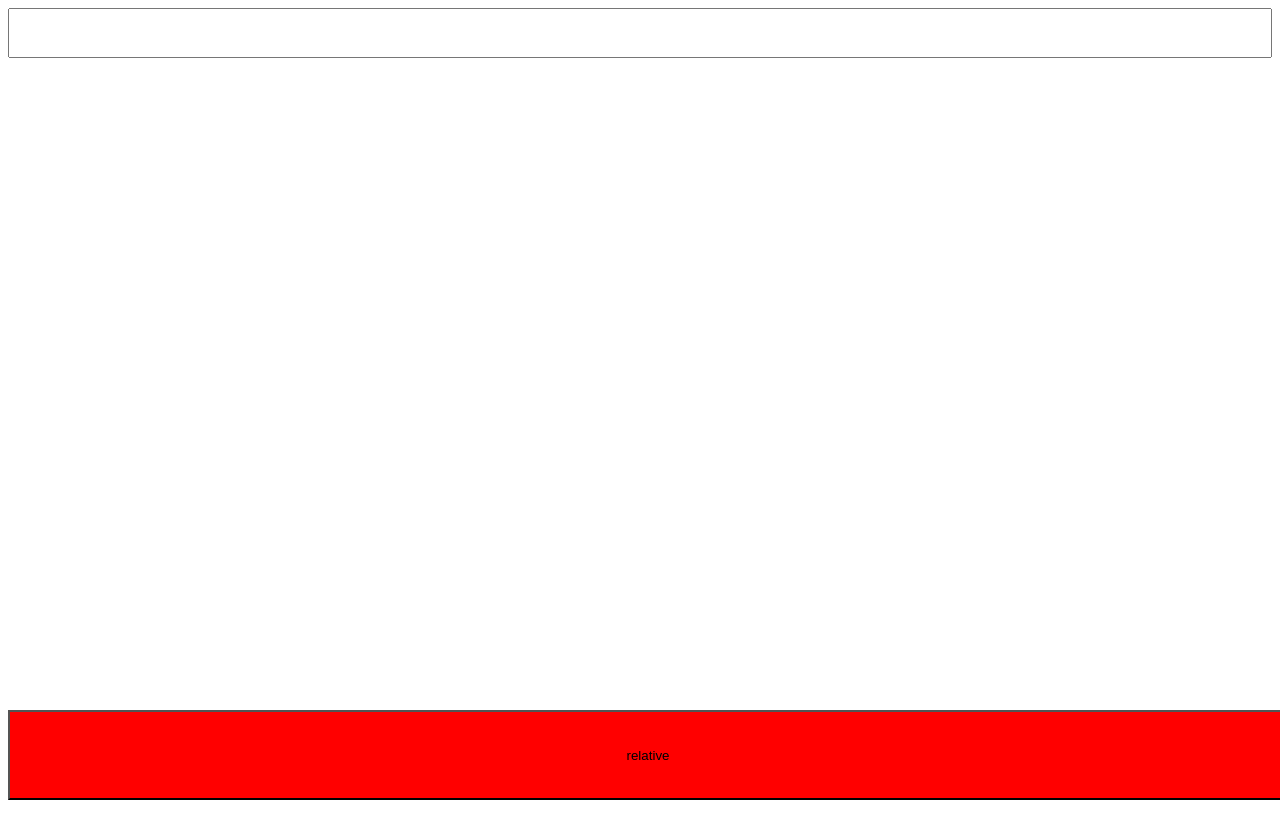
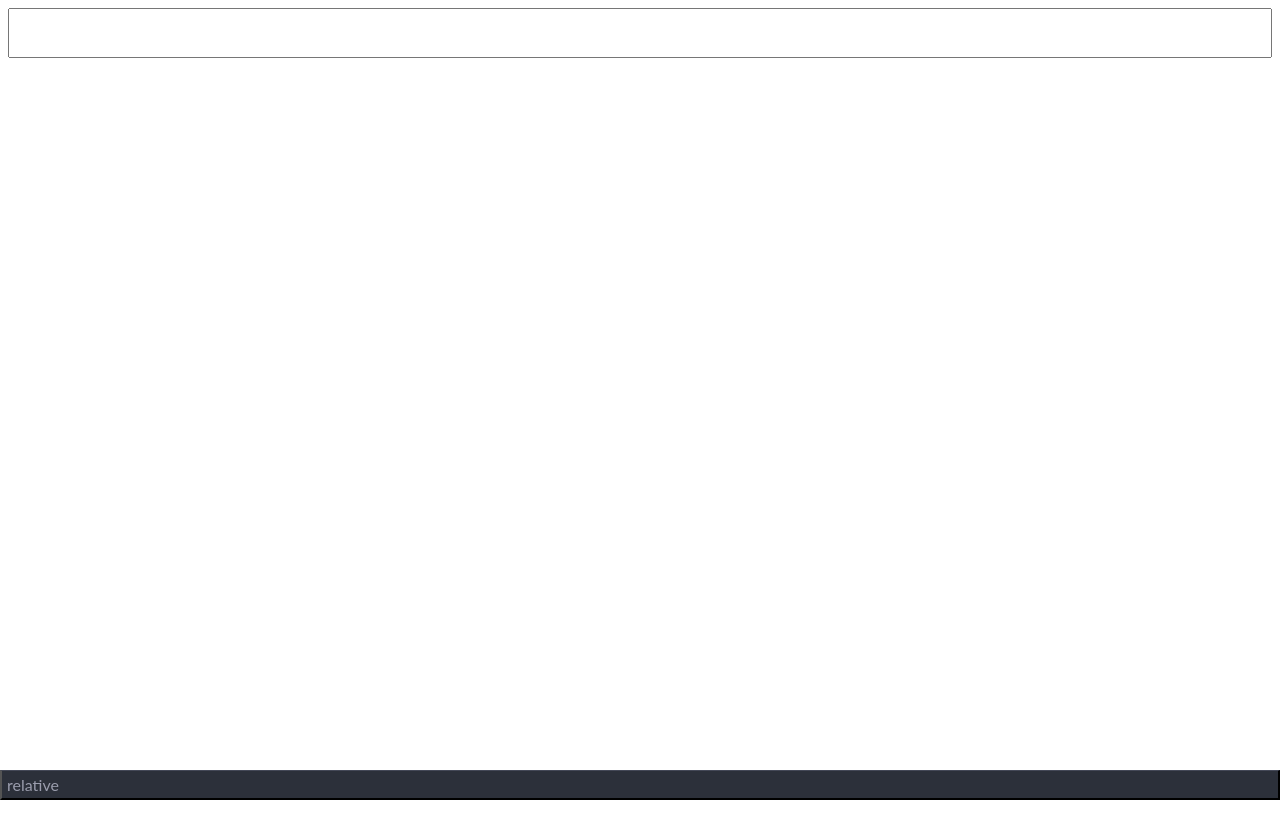
Before and after one commit to vishalbagi/vishalbagi.github.io, a plain HTML site: page index.html in a window 1280 px wide. Drawn offline with Linux system fonts and the light colour scheme.

Commit message:
Update index.html

```diff
--- a/index.html
+++ b/index.html
@@ -4,6 +4,27 @@
 </head>
 <body style="height:100vh;display: flex;">
   <input style="width:100%;height: 50px;"/>
-  <button style="background:red;height:90px;position:absolute;z-index:100;width:100%;top:calc(100vh - 90px) ">relative</button>
+  <button style="font-family: 'Lato', 'Lucida Grande', 'Lucida Sans Unicode', Tahoma, Sans-Serif;
+height: 30px;
+line-height: 1;
+position: fixed;
+width: 100%;
+bottom: 0;
+left: 0;
+padding: 0 5px;
+display: -webkit-box;
+display: -webkit-flex;
+display: -ms-flexbox;
+display: flex;
+-webkit-box-align: center;
+-webkit-align-items: center;
+-ms-flex-align: center;
+align-items: center;
+white-space: nowrap;
+color: #9b9dad;
+background: #2c303a;
+border-top: 1px solid #444857;
+z-index: 10;
+font-size: 1rem;">relative</button>
   </body>
 </html>
```
